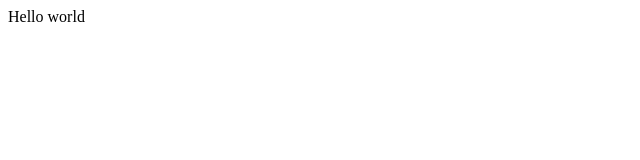
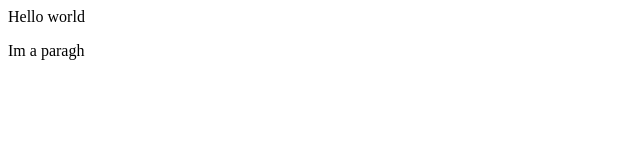
Before and after one commit to xcvzzz/git-demo, a plain HTML site: page index.html in a window 1280 px wide. Shown: the full height of the page, 0-640 px from the left. Drawn offline with Linux system fonts and the light colour scheme.

Commit message:
My Second Commit2

```diff
--- a/index.html
+++ b/index.html
@@ -1 +1,2 @@
 <div>Hello world</div>
+<p>Im a paragh</p>
```
